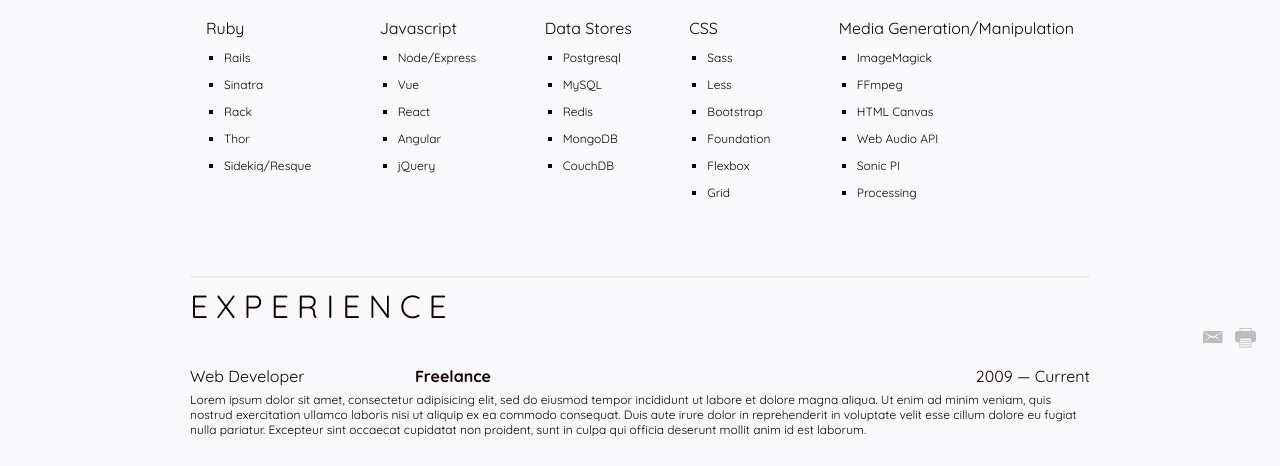
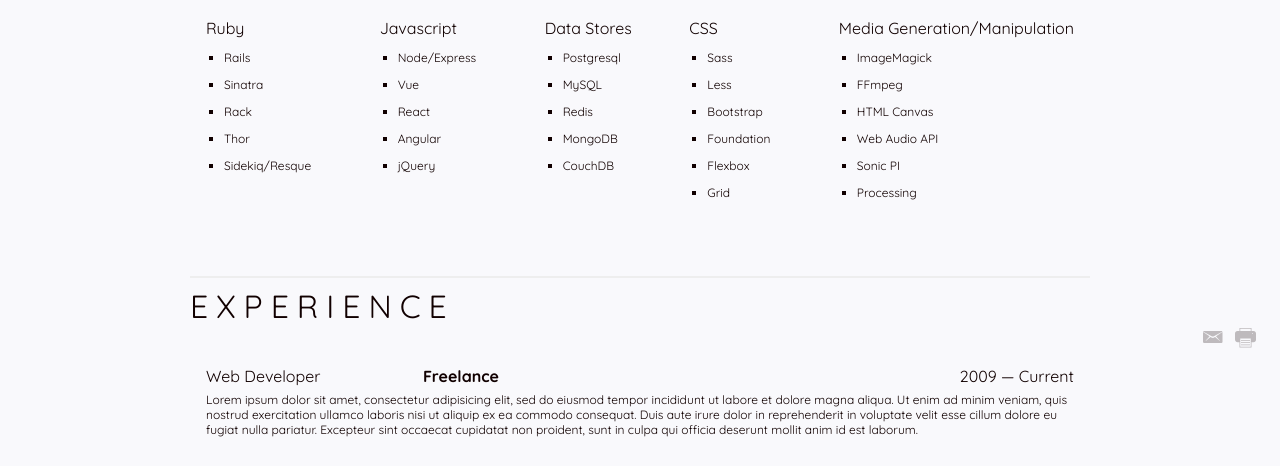
Before and after one commit to iamsolarpowered/iamsolarpowered.github.io, a plain HTML site: page index.html in a window 1280 px wide. Shown: the part 448-914 px from the top of the page. Drawn offline with nearby package versions, Linux system fonts and the light colour scheme.

Commit message:
Add left/right margin to experiences.

```diff
--- a/css/main.css
+++ b/css/main.css
@@ -82,7 +82,7 @@
 }
 
 .experiences .experience {
-  margin: 2em 0;
+  margin: 2em 1em;
   display: flex;
   flex-flow: row wrap;
   justify-content: space-between;
@@ -121,6 +121,9 @@
   opacity: 1.0;
 }
 
+
+/* Moble */
+
 @media only screen and (max-width: 519px) {
   .row-list {
     flex-direction: column;
```
